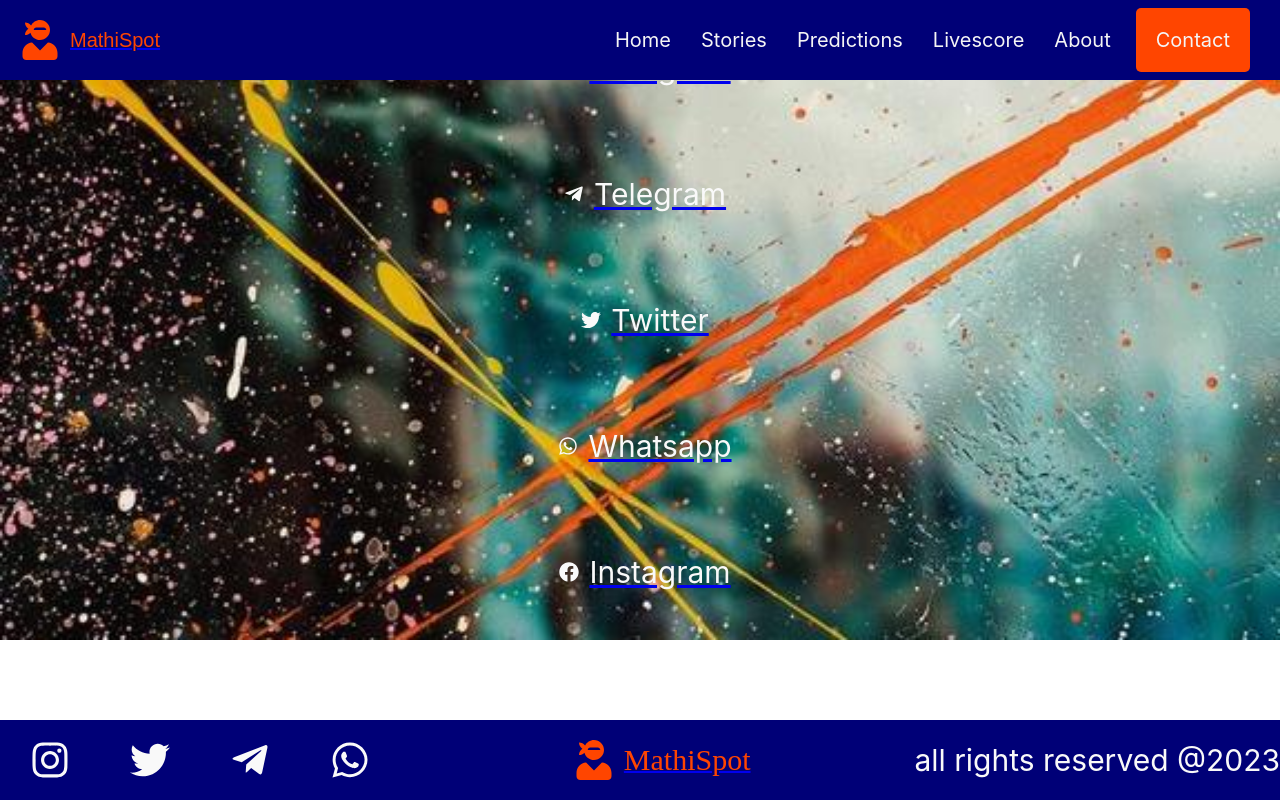
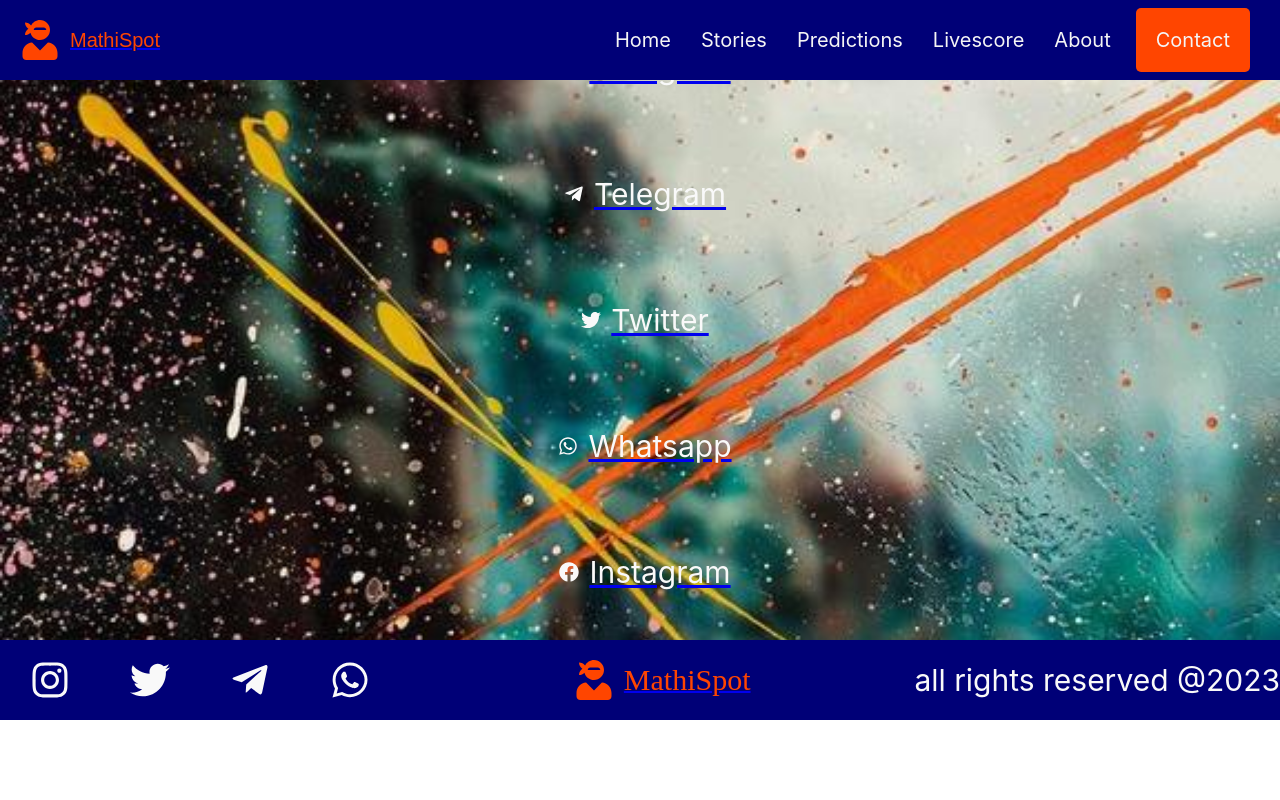
Before and after one commit to mathinez94/mathispot, a React (Create React App) app: page /contact in a window 1280 px wide. Built offline with nearby package versions, Linux system fonts and the light colour scheme.

Commit message:
more adjusments on footer and stories

```diff
--- a/src/copmponents/footer/Footer.css
+++ b/src/copmponents/footer/Footer.css
@@ -6,8 +6,6 @@
     align-items: center;
     justify-content: space-between;
     color: #f9f9f9;
-    position: fixed;
-    bottom: 0;
 }
 .socials{
     display: flex;
--- a/src/pages/stories/Stories.css
+++ b/src/pages/stories/Stories.css
@@ -37,7 +37,7 @@
                      /* MEDIA SCREEN */
 
 @media only screen and (min-width: 360px) and (max-width: 750px){
-    .stories{
+.stories{
     background-color: #0008;
     width: 100%;
     height: fit-content;
@@ -57,7 +57,7 @@
     display: flex;
     align-items: center;
     flex-direction: column;
-    justify-content: space-between;
+    justify-content: center;
 }
 .link{
     text-decoration: none;
@@ -69,7 +69,9 @@
     font-size: 20px;
 }
 .news-title{
-    font-size: 20px;
+    font-size: 15px;
+    margin: 4px;
+    text-align: center;
 }
 
 }
--- a/src/pages/stories/Stories.jsx
+++ b/src/pages/stories/Stories.jsx
@@ -3,6 +3,7 @@ import './Stories.css'
 import { useQuery } from 'react-query'
 import axios from 'axios'
 import { Link } from 'react-router-dom';
+import { InfinitySpin } from 'react-loader-spinner'
 
 
 const options = {
@@ -22,13 +23,16 @@ const Stories = () => {
     console.log(data?.data.topStories)
 
     if(isLoading){
-      return <h1>Loading...</h1>
+      return <div className='loader'><InfinitySpin
+      width='200'
+      color="#f9f9f9"
+    /> </div>
     }
   return (
     <div className='stories'>
         {
           data?.data.topStories.map( news => {
-            return <Link to={news.url} key={news.id} className='link'>
+            return <Link to={news.url} key={news.id} target='blank' className='link'>
             <div className="newsContainer">
               <div className="newsContent">
                 <p className='news-category'>{news.categoryLabel} news</p>
```
